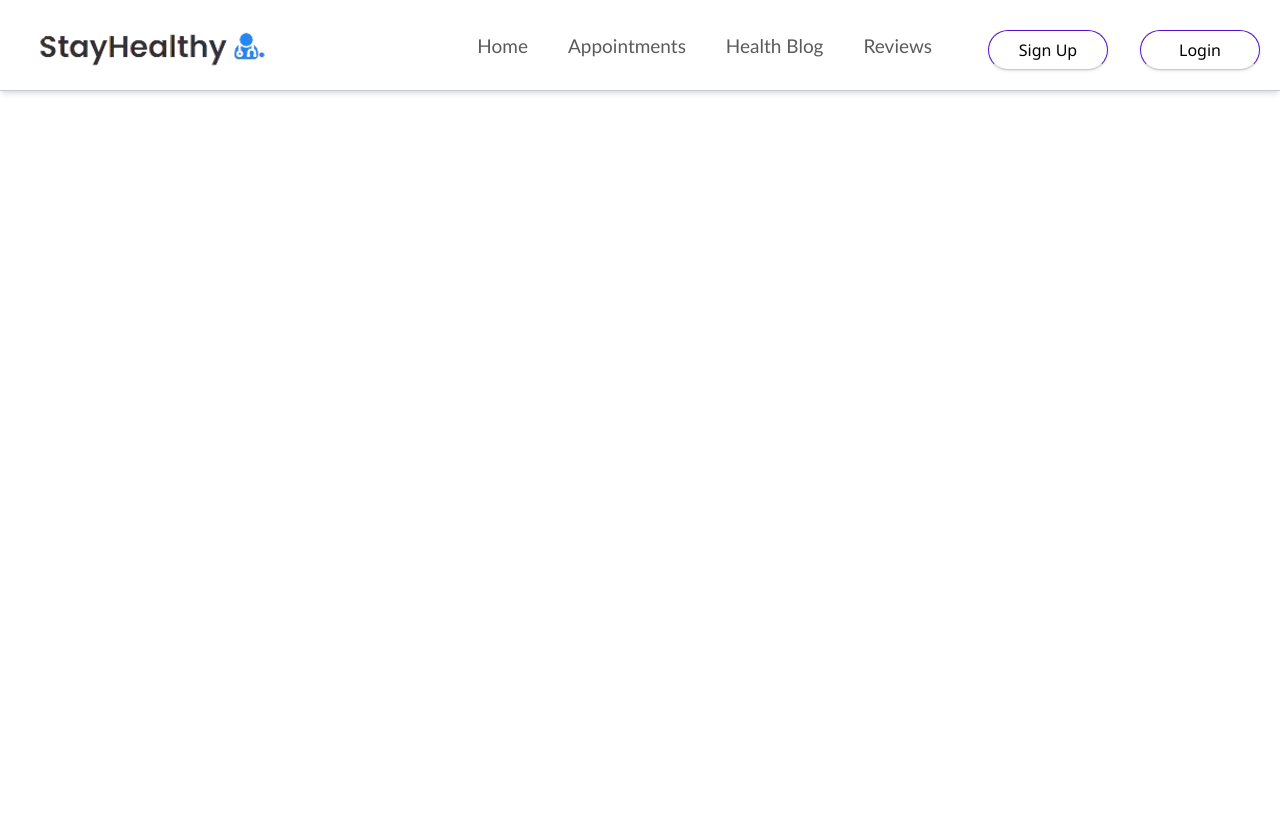
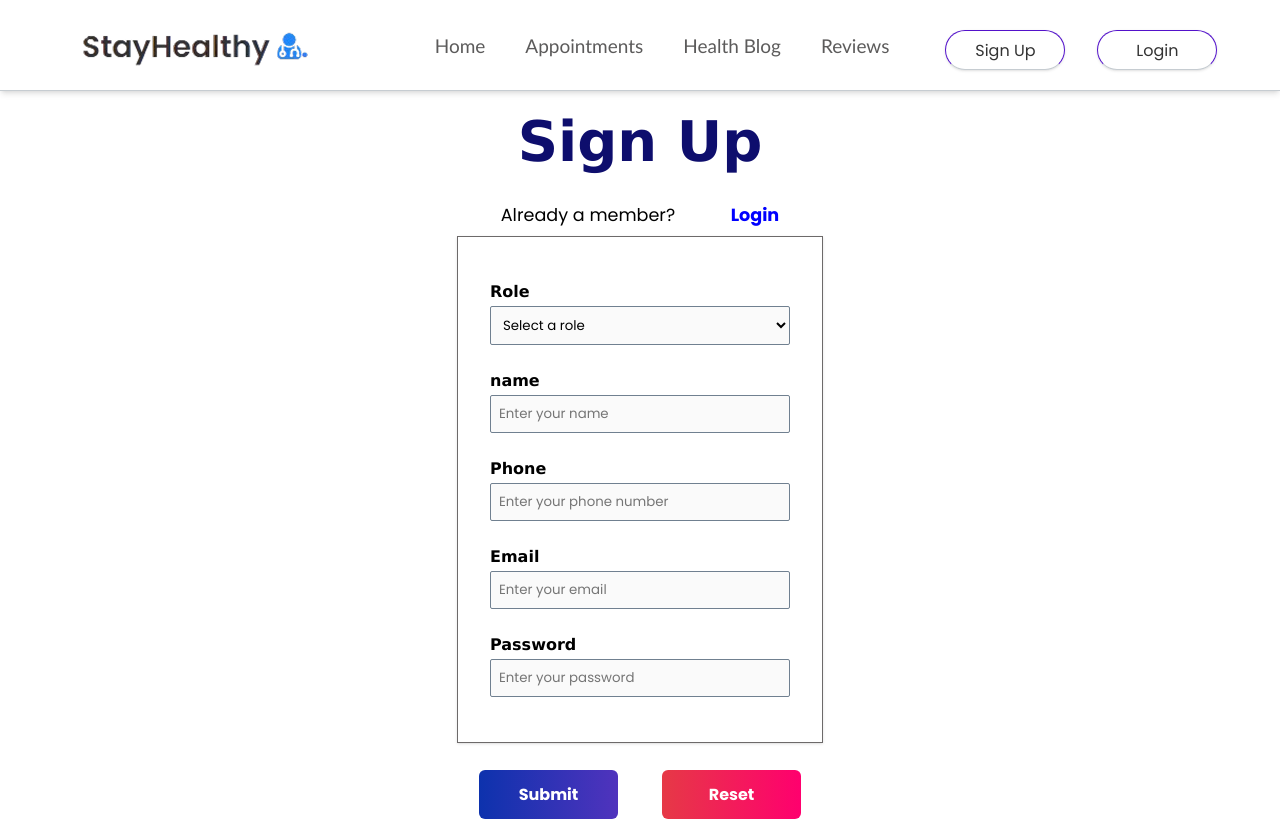
Before and after one commit to Ramioy/med-app, a React (Create React App) app: page /signup in a window 1280 px wide. Built offline with nearby package versions, Linux system fonts and the light colour scheme.

Commit message:
Login and signUp

```diff
--- a/src/App.js
+++ b/src/App.js
@@ -7,6 +7,8 @@ import { BrowserRouter, Routes, Route } from "react-router-dom";
 // Import custom Navbar component
 import Navbar from './Components/Navbar/Navbar';
 import LandingPage from './Components/Landing_Page/LandingPage'
+import SignUp from './Components/Sign_Up/SignUp';
+import Login from './Components/Login/Login';
 
 // Function component for the main App
 function App() {
@@ -22,6 +24,8 @@ function App() {
           {/* Set up the Routes for different pages */}
           <Routes>
             <Route path='/' element={<LandingPage />} />
+            <Route path='/signup' element={<SignUp />} />
+            <Route path='/login' element={<Login />} />
           </Routes>
         </BrowserRouter>
     </div>
--- a/src/Components/Login/Login.html
+++ b/src/Components/Login/Login.html
@@ -36,7 +36,7 @@
         </form>
         <span class="forgot">Forgot Password?</span>
       </section>
-      </div>
+    </section>
   </body>
 
 </html>
--- a/src/Components/Login/Login.js
+++ b/src/Components/Login/Login.js
@@ -0,0 +1,42 @@
+import React from 'react'
+
+import './Login.css'
+
+const Login = () => {
+  return (
+    <div>
+
+<section class="flex-container-column">
+      <h1>Login</h1>
+      <div class="go-login"><span>Are you a member?</span> <span style={{color: 'blue', fontWeight: 700}}>Sign Up
+          Here</span>
+      </div>
+      <section class="flex-container-column">
+        <form action="">
+          <section class="flex-container-column form-group box-shadow transition-all-300">
+
+            <label for="name">
+              <span>name</span>
+              <input required id="name" type="text" placeholder="Enter your name"/>
+            </label>
+
+            <label for="password">
+              <span>Password</span>
+              <input required id="password" type="password" placeholder="Enter your password"/>
+            </label>
+
+          </section>
+          <div class="flex-container-row button-group">
+            <button type='submit' class="transition-all-300 btn submit-btn">Login</button>
+            <button type='reset' class="transition-all-300 btn reset-btn">Reset</button>
+          </div>
+        </form>
+        <span class="forgot">Forgot Password?</span>
+      </section>
+    </section>
+
+    </div>
+  )
+}
+
+export default Login;
--- a/src/Components/Navbar/Navbar.js
+++ b/src/Components/Navbar/Navbar.js
@@ -1,5 +1,7 @@
 import React from 'react'
 import './Navbar.css'
+
+import { Link } from "react-router-dom";
 
 import logo from './logo.png'
 
@@ -20,8 +22,8 @@ const Navbar = () => {
                     <li className="flex-container-row"><a href="www.ramioy.com" className="transtion-all-300 li-a ">Reviews</a></li>
                 </ul>
                 <section className="flex-container-row button-container pad-y-10">
-                <button type='button' className="flex-container-row nav-button transtion-all-300 box-shadow">Sign Up</button>
-                <button type='button' className="flex-container-row nav-button transtion-all-300 box-shadow">Login</button>
+                <button type='button' className="flex-container-row nav-button transtion-all-300 box-shadow"><Link to={{pathname: '/signup'}}>Sign Up</Link></button>
+                <button type='button' className="flex-container-row nav-button transtion-all-300 box-shadow"><Link to={{pathname: '/login'}}>Login</Link></button>
                 </section>
             </section>
         </nav>
--- a/src/Components/Sign_Up/SignUp.js
+++ b/src/Components/Sign_Up/SignUp.js
@@ -1,7 +1,54 @@
 import React from 'react'
+import './Sign_Up.css'
 
-export const SignUp = () => {
-  return (
-    <div>SignUp</div>
-  )
+const SignUp = () => {
+    return (
+        <div>
+            <section className="flex-container-column">
+                <h1>Sign Up</h1>
+                <div className="go-login"><span>Already a member?</span> <span style={{color: 'blue', fontWeight: 700}}>Login</span>
+                </div>
+                <section className="flex-container-column">
+                    <form action="">
+                        <section className="flex-container-column form-group box-shadow transition-all-300">
+
+                            <label for="role">
+                                <span>Role</span>
+                                <select required id="role" type="text">
+                                    <option value="">Select a role</option>
+                                </select>
+                            </label>
+
+                            <label for="name">
+                                <span>name</span>
+                                <input required id="name" type="text" placeholder="Enter your name" />
+                            </label>
+
+                            <label for="phone">
+                                <span>Phone</span>
+                                <input required id="phone" type="number" placeholder="Enter your phone number" />
+                            </label>
+
+                            <label for="email">
+                                <span>Email</span>
+                                <input required id="email" type="email" placeholder="Enter your email" />
+                            </label>
+
+                            <label for="password">
+                                <span>Password</span>
+                                <input minLength={10} required id="password" type="password" placeholder="Enter your password" />
+                            </label>
+
+                        </section>
+                        <div className="flex-container-row button-group">
+                            <button type='submit' className="transition-all-300 btn submit-btn">Submit</button>
+                            <button type='reset' className="transition-all-300 btn reset-btn">Reset</button>
+                        </div>
+                    </form>
+                </section>
+            </section>
+        </div>
+    )
 }
+
+export default SignUp;
--- a/src/Components/Sign_Up/Sign_Up.html
+++ b/src/Components/Sign_Up/Sign_Up.html
@@ -51,7 +51,7 @@
           </div>
         </form>
       </section>
-      </div>
+    </section>
   </body>
 
 </html>
```
